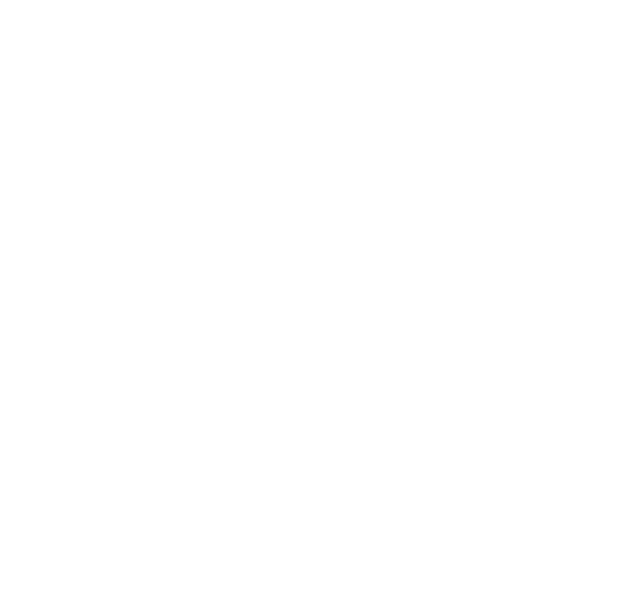
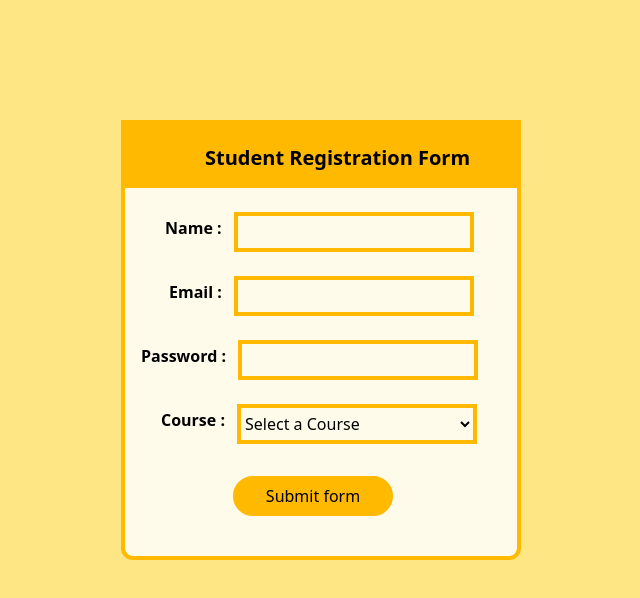
Before and after one commit to Umaimazainab02/student-registration-form, a website: page index.html in a window 1280 px wide. Shown: the whole page, without its empty margins (319-959 px from the left). Drawn offline with Linux system fonts and the light colour scheme.

```diff
--- a/index.html
+++ b/index.html
@@ -1,5 +1,6 @@
 <!doctype html>
 <html>
+
 <head>
     <meta charset="UTF-8">
     <meta name="viewport" content="width=device-width, initial-scale=1.0">
@@ -7,7 +8,37 @@
     <link href="src/output.css" rel="stylesheet">
     <link rel="stylesheet" href="first.css">
 </head>
-<body>
 
+<body class="flex justify-center bg-amber-200">
+    <div class="border-4 border-amber-400 bg-amber-50  w-100 h-110 mt-30 rounded-b-xl">
+        <h1 class="bg-amber-400 pt-5 pb-4 pl-20 font-bold text-xl">Student Registration Form</h1>
+        <div class="pl-10 pt-6 flex flex-row">
+            <h1 class="font-bold pt-1 pr-3">Name : </h1>
+            <input type="text" class="border-4 border-amber-400 w-60 h-10 ">
+        </div>
+        <div class="pl-11 pt-6 flex flex-row">
+            <h1 class="font-bold pt-1 pr-3">Email : </h1>
+            <input type="text" class="border-4 border-amber-400 w-60 h-10 ">
+        </div>
+        <div class="pl-4 pt-6 flex flex-row">
+            <h1 class="font-bold pt-1 pr-3">Password : </h1>
+            <input type="text" class="border-4 border-amber-400 w-60 h-10 ">
+        </div>
+        <div class="pl-9 pt-6 flex flex-row">
+            <h1 class="font-bold pt-1 pr-3">Course : </h1>
+            <select id="course " class="border-4 border-amber-400 w-60 h-10 ">
+                <option>Select a Course</option>
+                <option>Web Development</option>
+                <option>Graphic Design</option>
+                <option>Digital Marketing</option>
+                <option>AI Engineering</option>
+                <option>Cyber Security</option>
+            </select>
+        </div>
+        <div class="mt-8 ml-27">
+            <button class="border-4 border-amber-400 bg-amber-400 w-40 h-10 rounded-3xl ">Submit form</button>
+        </div>
+    </div>
 </body>
+
 </html>
```
Also changed, not shown: src/output.css.
